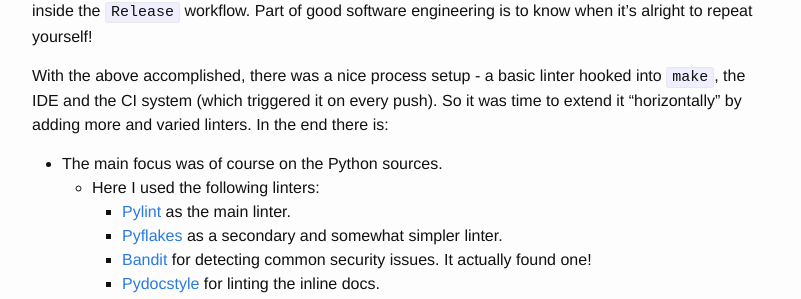
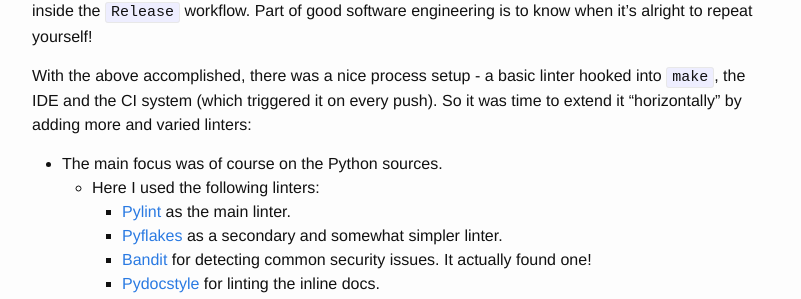
Before and after one commit to horia141/horia141.github.io, a Jekyll site: the page built from _posts/2020-03-27-jupiter-dev-log-3-lint.md, in a window 1280 px wide and 900 px high, scrolled down 1670 px. Shown: the part 193-492 px from the top of the window, without its empty margins (238-1039 px from the left). Built offline with Jekyll 4.4.1, drawn with Linux system fonts in a browser that asks for light colours.

Commit message:
Another typo fix

```diff
--- a/_posts/2020-03-27-jupiter-dev-log-3-lint.md
+++ b/_posts/2020-03-27-jupiter-dev-log-3-lint.md
@@ -87,7 +87,7 @@ seem very heavyweight for a single-repo case. Therefore I just copy-pasted the `
 
 With the above accomplished, there was a nice process setup - a basic linter hooked into `make`, the IDE
 and the CI system (which triggered it on every push). So it was time to extend it "horizontally" by adding
-more and varied linters. In the end there is:
+more and varied linters:
 
 * The main focus was of course on the Python sources.
     * Here I used the following linters:
```
